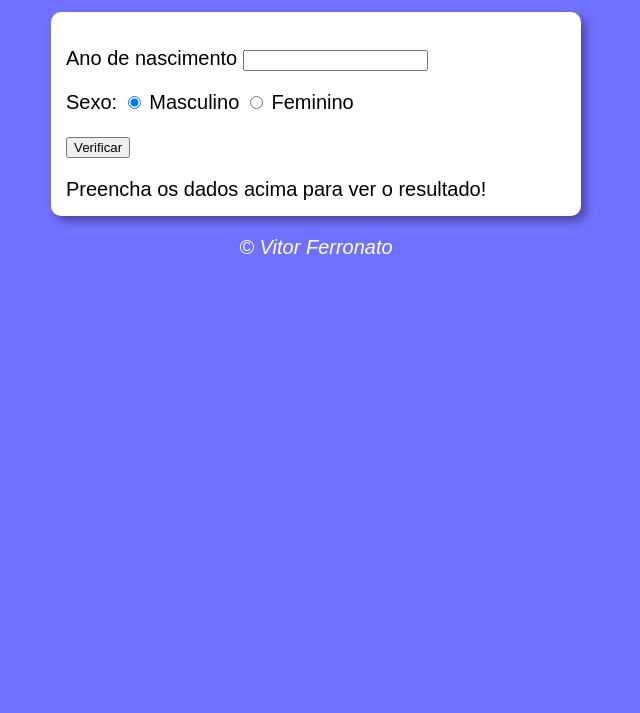
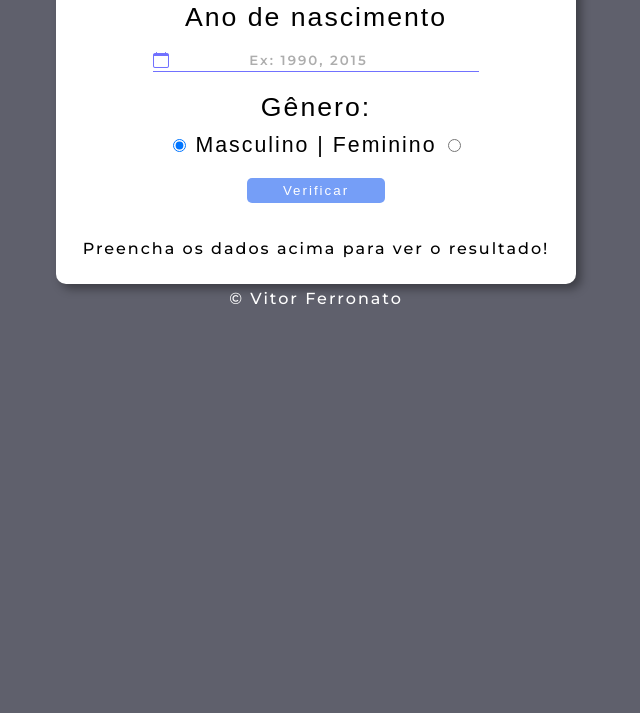
Before and after one commit to VitorFerronato/verificador_idade, a plain HTML site: page index.html in a window 1280 px wide. Shown: the part 87-800 px from the top of the page, without its empty margins (324-964 px from the left). Drawn offline with nearby package versions, Linux system fonts and the light colour scheme.

Commit message:
Update Style.css

```diff
--- a/css/style.css
+++ b/css/style.css
@@ -1,27 +1,120 @@
 @charset "utf-8";
+@import url('https://fonts.googleapis.com/css2?family=Montserrat:wght@500;600&display=swap');
 
 body{
-    background-color: rgba(0, 0, 255, 0.555);
-    font: normal 15pt arial ;
+    background-color: #2f3140c4;
+    margin: 0;
+    text-align: center;
+    font-family: 'Montserrat', sans-serif;
+    letter-spacing: 2px;
 }
 
-header{
-    color: white;
-    text-align: center;
-
-}
-
-section{
+.main-content{
     background-color: white;
     border-radius: 10px;
-    padding: 15px;
     width: 500px;
     margin: auto;
     box-shadow: 5px 5px 10px rgba(0, 0, 0, 0.363);
+    padding: 10px;
+}
+
+
+h1{
+    color: white;
+    margin: 0;
+    margin-top: 10px;
+    margin-bottom: 10px;
+}
+
+.input{
+    margin: 20px;
+}
+
+.input-nasc{
+    position: relative;
+}
+
+.main-title{
+    font: normal 20pt arial ;
+    font-weight: 500;
+    margin: 0;
+    margin-bottom: 10px;
+}
+
+.main-subtitle{
+    font: normal 16pt arial;
+}
+
+#txtano{
+    width: 70%;
+    border: none;
+    border-bottom: 1px solid rgba(0, 0, 255, 0.555);
+    outline: none;
+    letter-spacing: 2px;
+    font-family: 'Montserrat', sans-serif;
+    font-size: 16pt;
+    font-weight: 600;
+    text-align: center;
+    transition: 0.5s;
+}
+
+#txtano:hover{
+    width: 80%;
+}
+
+#txtano::placeholder{
+    color: rgba(0, 0, 0, 0.322);
+    font-size: 10pt;
+}
+
+.btn{
+    width: 30%;
+    height: 25px;
+    letter-spacing: 2px;
+    background: rgba(8, 82, 241, 0.555);
+    color: white;
+    border-radius: 5px;
+    border: none;
+    transition: 0.4s;
+    cursor: pointer;
+}
+
+.btn:hover{
+    background: rgba(33, 100, 245, 0.795);
+}
+
+#res{
+    display: flex;
+    flex-direction: column;
+    align-items: center;
+}
+
+
+
+#res img{
+    width: fit-content;
+}
+
+a{
+    text-decoration: none;
+    color: white;
+    transition: 0.3s;
+}
+
+a:hover{
+    opacity: .7;
 }
 
 footer{
-    color: white;
-    text-align: center;
-    font-style: italic;
+   display: flex;
+   justify-content: center;
+   align-items: center;
+   margin: 0;
+   margin-top: 5px;
+   padding: 0;
 }
+
+footer p {
+    margin: 0;
+    padding: 0;
+}
--- a/index.html
+++ b/index.html
@@ -4,38 +4,43 @@
     <meta charset="UTF-8">
     <meta http-equiv="X-UA-Compatible" content="IE=edge">
     <meta name="viewport" content="width=device-width, initial-scale=1.0">
+    <!--Icones boot-->
+    <link rel="stylesheet" href="https://cdn.jsdelivr.net/npm/bootstrap-icons@1.7.2/font/bootstrap-icons.css">
+    <link rel="stylesheet" href="./css/style.css">
     <title>Teste de idade</title>
-    <link rel="stylesheet" href="./css/style.css">
 
 </head>
 <body>
-    <header>
-        <h1>Verificador de idade</h1>
-    </header>
+     <h1>Verificador de idade</h1>
+    <section class="main-content">
+            <div class="input input-nasc">
+                <p class="main-title">Ano de nascimento</p>
+                <i class="bi bi-calendar" style= 'color: rgba(0, 0, 255, 0.555); position: absolute; left: 50; bottom: 2px;'></i><input type="number" name="txtano" id="txtano" placeholder="Ex: 1990, 2015">
+            </div>
 
-    <section>
-        <div>
-            <p>Ano de nascimento
-            <input type="number" name="txtano" id="txtano">
-            </p>
-            <p>Sexo:
-                <input type="radio" name="radsex" id="mas" checked>
-                <label for="mas">Masculino</label>
-                <input type="radio" name="radsex" id="fem">
-                <label for="fem">Feminino</label>
-            </p>
-            <p>
-                <input type="button" value="Verificar" onclick="verificar()">
-            </p>
+            <div class="input input-sex">
+                <p class="main-title">Gênero:</p>
+                    <input type="radio" name="radsex" id="mas" checked>
+                    <label class="main-subtitle" for="mas">Masculino | </label>
 
+                    <label class="main-subtitle"  for="fem">Feminino</label>
+                    <input type="radio" name="radsex" id="fem">
+            </div>
+
+            <div class="input input-btn">
+                <input class="btn" type="button" value="Verificar"  onclick="verificar()">
+            </div>
+
+
+        <div id="res">
+            <p>Preencha os dados acima para ver o resultado!</p>
         </div>
-        <div id="res">
-            Preencha os dados acima para ver o resultado!
-        </div>
+
     </section>
 
     <footer>
-        <p>&copy; Vitor Ferronato</p>
+        <p><a href="https://github.com/VitorFerronato" target="_blank"> &copy; Vitor Ferronato</a></p>
+        <img src="#" alt="">
     </footer>
     <script src="./js/script.js"></script>
 </body>
--- a/js/script.js
+++ b/js/script.js
@@ -19,15 +19,27 @@ function verificar(){
            if (idade >= 0 && idade < 10){
                //Criança
                img.setAttribute('src','./js/criancahomem.png')
+               img.style.height = '250px'
+               img.style.width = '250px'
+               document.body.style.background = '#C2C9F2'
            } else if (idade < 21) {
                //Jovem
                img.setAttribute('src','./js/jovemhomem.png')
+               img.style.height = '250px'
+               img.style.width = '250px'
+               document.body.style.background = '#91B2F2'
            } else if (idade < 50){
                //Adulto
                img.setAttribute('src','./js/adultohomem.png')
+               img.style.height = '250px'
+               img.style.width = '250px'
+               document.body.style.background = '#418EF2'
            } else{
                //Idoso
-               img.setAttribute('src','./js/idosohomem.png')
+               img.setAttribute('src','/js/idosohomem.png')
+               img.style.height = '250px'
+               img.style.width = '250px'
+               document.body.style.background = '#345573'
            }
 
         } else if (fsex[1].checked){
@@ -35,15 +47,27 @@ function verificar(){
            if (idade >= 0 && idade < 10){
               //Criança
               img.setAttribute('src','./js/criancamulher.png')
+              img.style.height = '250px'
+              img.style.width = '250px'
+              document.body.style.background = '#DDB3AF'
            }else if (idade < 21) {
               //Jovem
               img.setAttribute('src','./js/jovemmulher.png')
+              img.style.height = '250px'
+              img.style.width = '250px'
+              document.body.style.background = '#C19F9B'
            } else if (idade < 50){
               //Adulto
               img.setAttribute('src','./js/adultomulher.png')
+              img.style.height = '250px'
+              img.style.width = '250px'
+              document.body.style.background = '#AC8B82'
            } else{
               //Idoso
               img.setAttribute('src','./js/idosomulher.png')
+              img.style.height = '250px'
+              img.style.width = '250px'
+              document.body.style.background = '#7D5263'
            }
        }
        res.style.textAlign = 'center'
```
